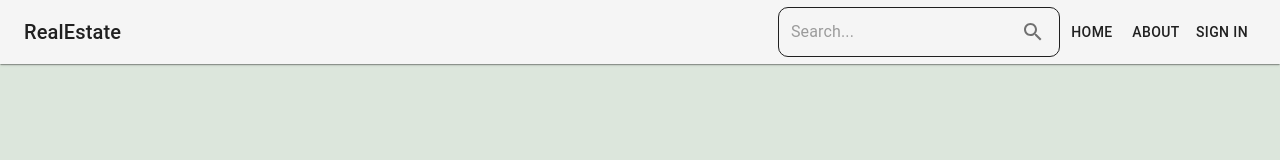
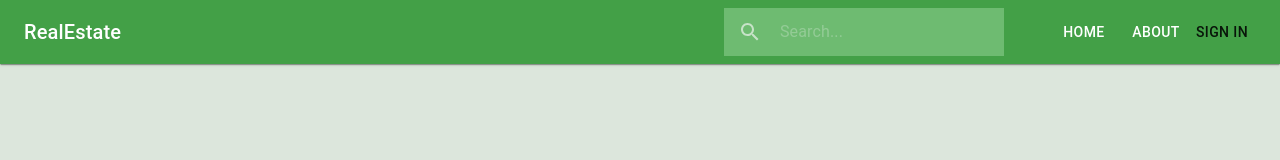
Before and after one commit to PasanMadhuranga/Real-Estate-Marketplace, a React (Vite) app in the folder client/: page / in a window 1280 px wide. Shown: the top 160 px of the page. Built offline with nearby package versions, Linux system fonts and the light colour scheme; no server answers.

Commit message:
Design header

```diff
--- a/client/src/components/Header.jsx
+++ b/client/src/components/Header.jsx
@@ -4,6 +4,7 @@ import SearchIcon from '@mui/icons-material/Search';
 import { Link,useNavigate } from 'react-router-dom';
 import { useSelector } from 'react-redux';
 import Avatar from '@mui/material/Avatar';
+import { green } from '@mui/material/colors';
 
 export default function Header() {
     const { currentUser } = useSelector((state) => state.user);
@@ -34,32 +35,33 @@ export default function Header() {
 
 
     return (
-        <AppBar color='default' elevation={1} sx={{position: "sticky", top: 0}} >
+        <AppBar color='default' elevation={1} sx={{position: "sticky", top: 0,bgcolor:green[600]}} >
             <Toolbar>
                 <Box sx={{ flexGrow: 1, display: 'flex', alignItems: 'center' }}>
-                    <Typography variant="h6" noWrap component={Link} to="/" sx={{ textDecoration: 'none', color: 'inherit' }}>
+                    <Typography variant="h6" noWrap component={Link} to="/" sx={{ textDecoration: 'none', color:'white' }}>
                         <span>Real</span>
                         <span>Estate</span>
                     </Typography>
                 </Box>
-                <Box  component='form' onSubmit={handleSubmit} sx={{ p: '2px 4px', display: 'flex' , alignItems: 'center', width: 'auto', border:'1px solid ', borderRadius:'10px'}}>
+                <Box  component='form' onSubmit={handleSubmit} sx={{ p: '2px 4px', display: 'flex' , alignItems: 'center', width: 'auto', border:'1px  white', mr:5,bgcolor:green[300],opacity:"0.7"}}>
+                    <IconButton type="submit" sx={{ p: '10px', color:'white'}} aria-label="search">
+                        <SearchIcon />
+                    </IconButton>
                     <InputBase
-                        sx={{ ml: 1, flex: 1 }}
+                        sx={{ ml: 1, flex: 1,color:'white',opacity:"1.5"}}
                         placeholder="Search..."
                         inputProps={{ 'aria-label': 'search' }}
                         value={searchTerm}
                         onChange={(e) => setSearchTerm(e.target.value)}
                     />
 
-                    <IconButton type="submit" sx={{ p: '10px' }} aria-label="search">
-                        <SearchIcon />
-                    </IconButton>
+
                 </Box>
-                <Button color="inherit" component={Link} to="/">Home</Button>
-                <Button color="inherit" component={Link} to="/about">About</Button>
+                <Button color="inherit" component={Link} to="/" sx={{color:'white',mx:1}}>Home</Button>
+                <Button color="inherit" component={Link} to="/about" sx={{color:'white'}}>About</Button>
                 {
                     currentUser ? (
-                        <Avatar src={currentUser.avatar} alt="profile" sx={{ width: 40, height: 40 }} component={Link} to="/profile"/>
+                        <Avatar src={currentUser.avatar} alt="profile" sx={{ width: 40, height: 40 ,ml:2}} component={Link} to="/profile"/>
                     ) : (
                         <Button color="inherit" component={Link} to="/sign-in">SIGN IN</Button>
                     )
```
